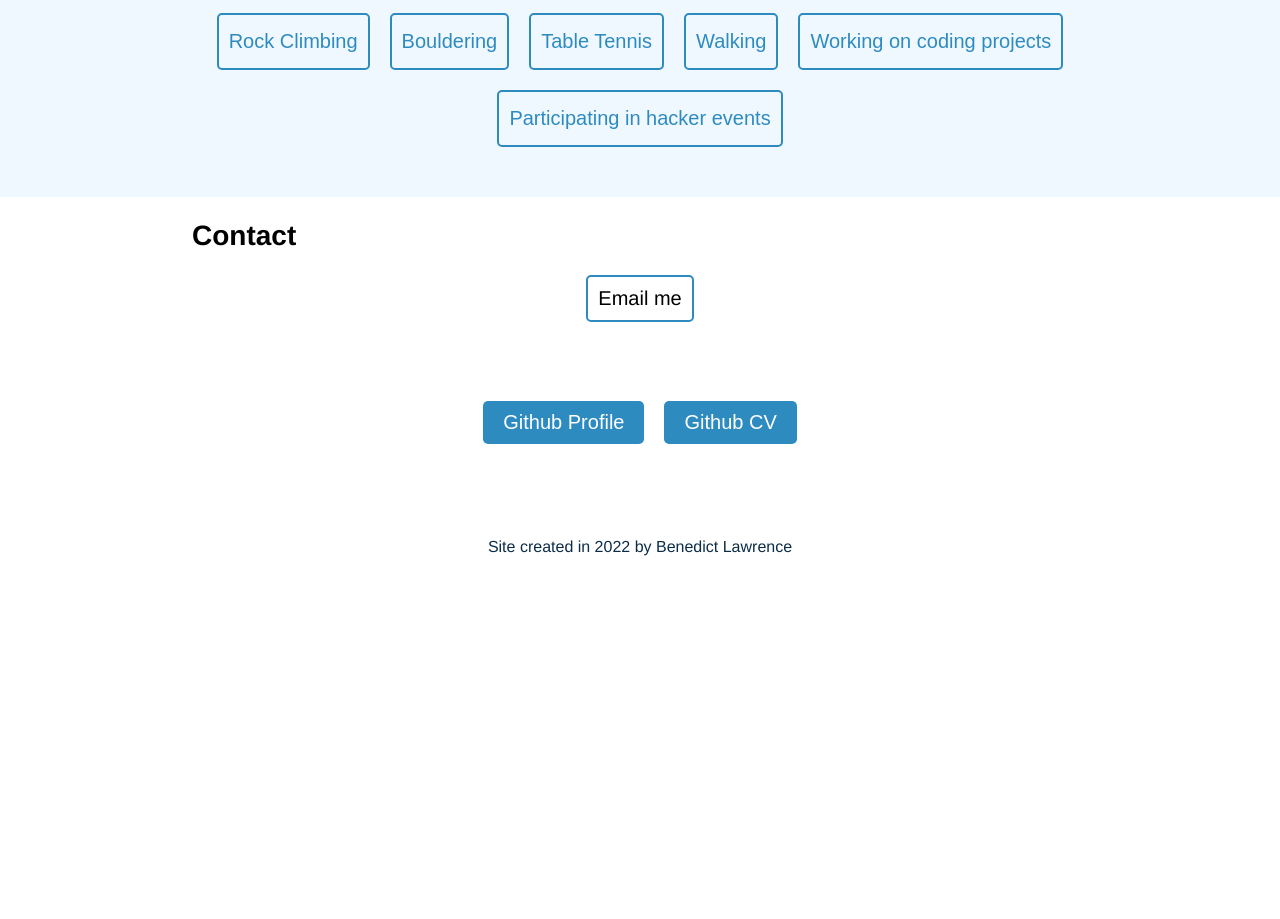
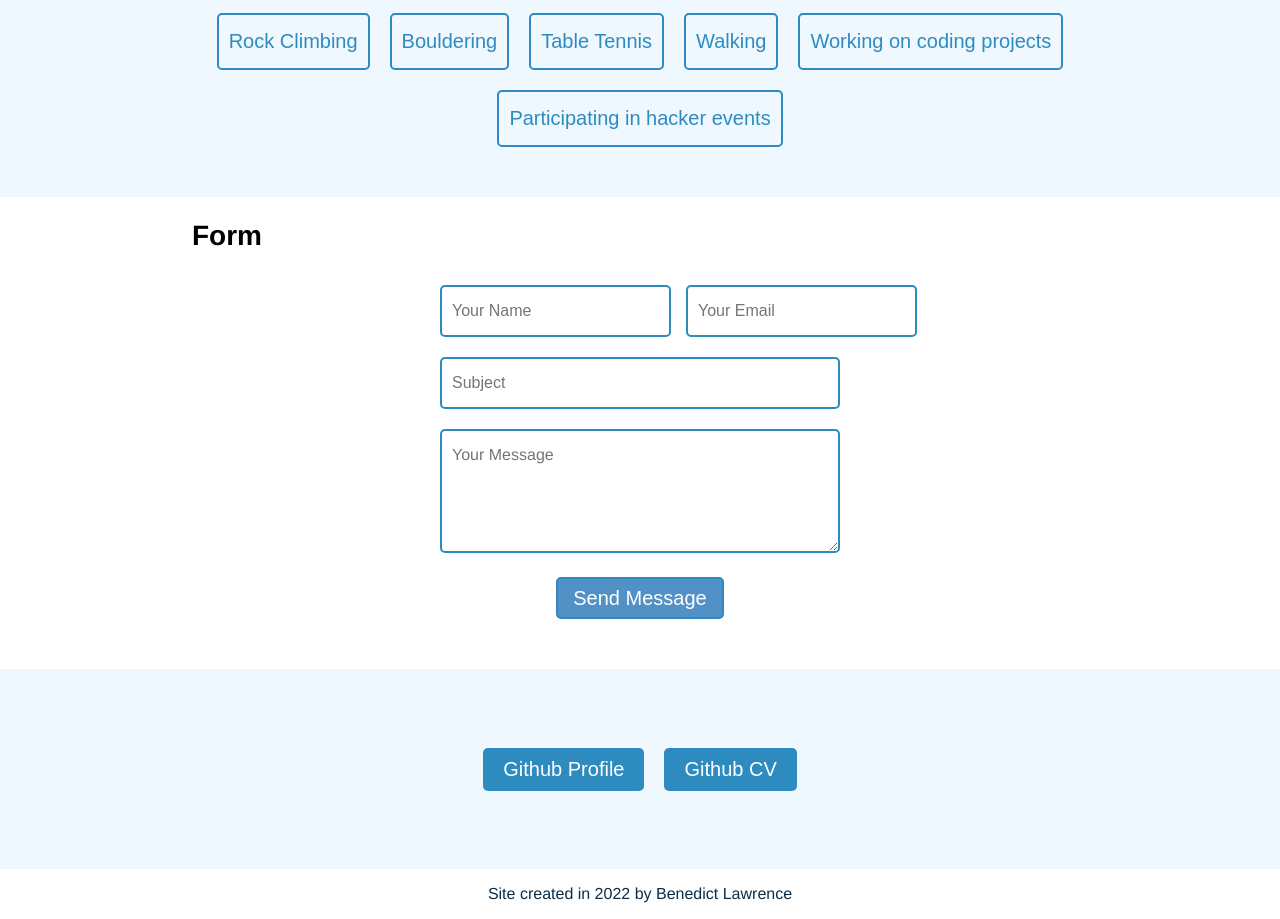
Before and after one commit to Ben-glitch-cloud/New_Personal_website, a plain HTML site: page index.html in a window 1280 px wide. Shown: the part 5469-6388 px from the top of the page. Before the commit the page ends 6041 px from the top, so only its background shows below. Drawn offline with Linux system fonts and the light colour scheme.

Commit message:
a form has been added to my website

```diff
--- a/MainInterface.css
+++ b/MainInterface.css
@@ -757,39 +757,102 @@ hr{
 
 /* contect form */
 
-.contact-form{
+.form{
     width: 100%;
     display: flex;
     justify-content: center;
     align-items: center;
-    flex-direction: column;
 }
 
-.contact-form h2{
+.formContainer{
     width: 70%;
+}
+
+.formContainer h2{
     font-family: "Helvetica Neue";
     font-size: 28px;
 }
 
-
-.contact-form a{
-    font-family: "Helvetica Neue";
-    text-decoration: none;
-    font-size: 20px;
-    color: black;
-    padding: 10px;
-    border: 2px solid #2E8BC0;
-    border-radius: 5px;
+.formContainerItem{
+    display: flex;
+    justify-content: center;
 }
 
-.contact-form a:hover{
-    color: black;
+.formContainerItem form{
+    width: 400px;
+    padding: 10px;
+    display: flex;
+    flex-direction: column;
+    row-gap: 20px;
+}
+
+@media only screen and (max-width: 460px){
+
+    .formContainerItem form{
+        width: 100%;
+        margin: 0px 10px;
+        padding: 0px 10px;
+    }
+
+    .nameAndEmailItem{
+        flex-wrap: wrap;
+        row-gap: 15px;
+    }
+}
+
+.formContainerItem form label{
+    display: block;
+    font-family: "Helvetica Neue";
+    margin-bottom: 5px;
+}
+
+.formContainerItem form input{
+    padding: 15px 10px;
+    border-radius: 5px;
+    border: 2px solid #2E8BC0;
+    font-size: 16px;
+}
+.formContainerItem form textarea{
+    width: 100%;
+    box-sizing: border-box;
+    border: 2px solid #2E8BC0;
+    font-size: 16px;
+    border-radius: 5px;
+    font-family: "Helvetica Neue";
+    padding: 15px 10px;
+}
+
+.subjectInputArea{
+    width: 100%;
+    box-sizing: border-box;
+}
+
+.nameAndEmailItem{
+    display: flex;
+    justify-content: space-between;
+    column-gap: 15px;
+}
+
+.submitContainer{
+    width: 100%;
+    display: flex;
+    justify-content: center;
+}
+
+.submit{
+    background: #5191C6;
+    color: white;
     position: relative;
-    bottom: 2.5px;
-    transition: ease-in-out;
-    background: #2E8BC0;
-    color: white;
+    font-size: 20px !important;
+    padding: 7.5px 15px !important;
 }
+
+.submit:hover{
+    background: #0C2D48;
+    border: #0C2D48 2px solid;
+    bottom: 2px;
+}
+
 
 
 
@@ -798,11 +861,12 @@ hr{
 .contact{
     width: 100%;
     height: 200px;
+    margin-top: 40px;
     display: flex;
     flex-direction: row;
     justify-content: center;
     align-items: center;
-    background-color: white;
+    background: aliceblue;
 }
 
 .contact button{
--- a/index.html
+++ b/index.html
@@ -19,7 +19,7 @@
                 <p><a href="index.html#MyWorkExperience">Work</a></p>
                 <p><a href="index.html#education">Education</a></p>
                 <p><a href="index.html#MyHobbies">Hobbies</a></p>
-                <p><a href="https://www.linkedin.com/in/benedictlawrence/">Contact</a></p>
+                <p><a href="index.html#contactForm">Contact</a></p>
             </div>
         </div>
     </div>
@@ -225,10 +225,31 @@
             <p>Participating in hacker events</p>
         </div>
     </div>
-
-    <div class="contact-form">
-        <h2>Contact</h2>
-        <a href="mailto:btlawrence44@gmail.com?;subject=text">Email me</a>
+    <div class="form">
+        <div class="formContainer">
+            <h2>Form</h2>
+            <div class="formContainerItem">
+                <form id="contactForm" onsubmit="SendEmail(); reset(); return false">
+                    <div class="nameAndEmailItem">
+                        <div class="nameItem">
+                            <input type="text" id="name" placeholder="Your Name" required>
+                        </div>
+                        <div class="emailItem">
+                            <input type="text" id="email" placeholder="Your Email" required>
+                        </div>
+                    </div>
+                    <div>
+                        <input class="subjectInputArea" type="text" id="subject" placeholder="Subject">
+                    </div>
+                    <div>
+                        <textarea type="text" rows="5" id="message" placeholder="Your Message" required></textarea>
+                    </div>
+                    <div class="submitContainer">
+                        <input type="submit" value="Send Message" class="submit">
+                    </div>
+                </form>
+            </div>
+        </div>
     </div>
 
     <div class="contact">
@@ -237,6 +258,20 @@
     </div>
     <p class="BottomTextInfo">Site created in 2022 by Benedict Lawrence</p>
     <script type="module" src="MainInterface.js"></script>
+    <script src="https://smtpjs.com/v3/smtp.js"></script>
+    <script>
+            function SendEmail(){
+                Email.send({
+                SecureToken : "240292cb-8fa8-4fbe-a31f-2701657e7098",
+                To : "benedictlawrence539@gmail.com",
+                From : "benedictlawrence539@gmail.com",
+                Subject : document.getElementById('subject').value,
+                Body : `Name : ${document.getElementById('name').value} <br> Email : ${document.getElementById('email').value} <br> Message : ${document.getElementById('message').value} <br>`
+            }).then(
+                message => alert("Message Sent Succesfully")
+            );
+            }
+    </script>
 </html>
 
 <!-- Project Page -->
```
